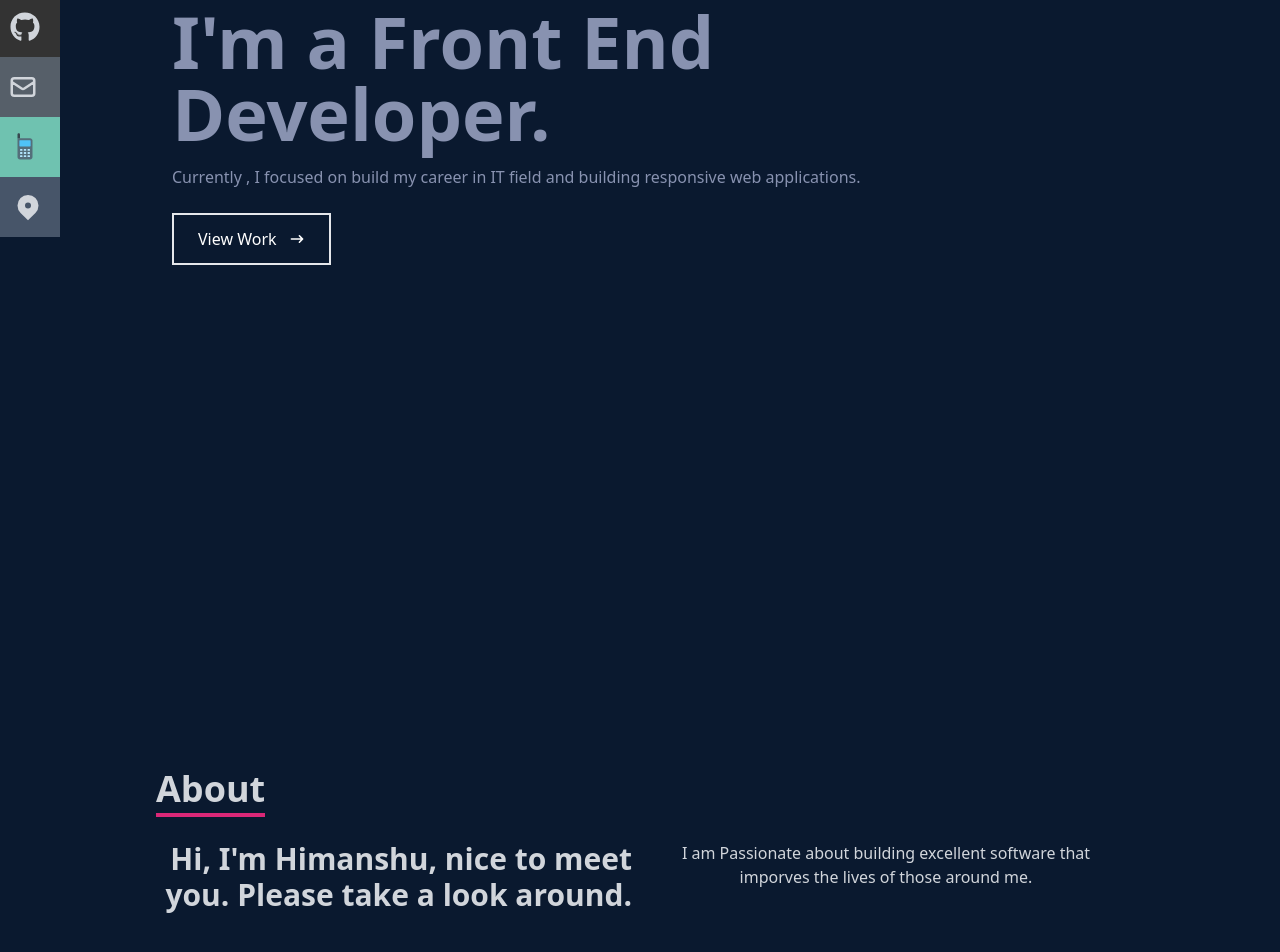
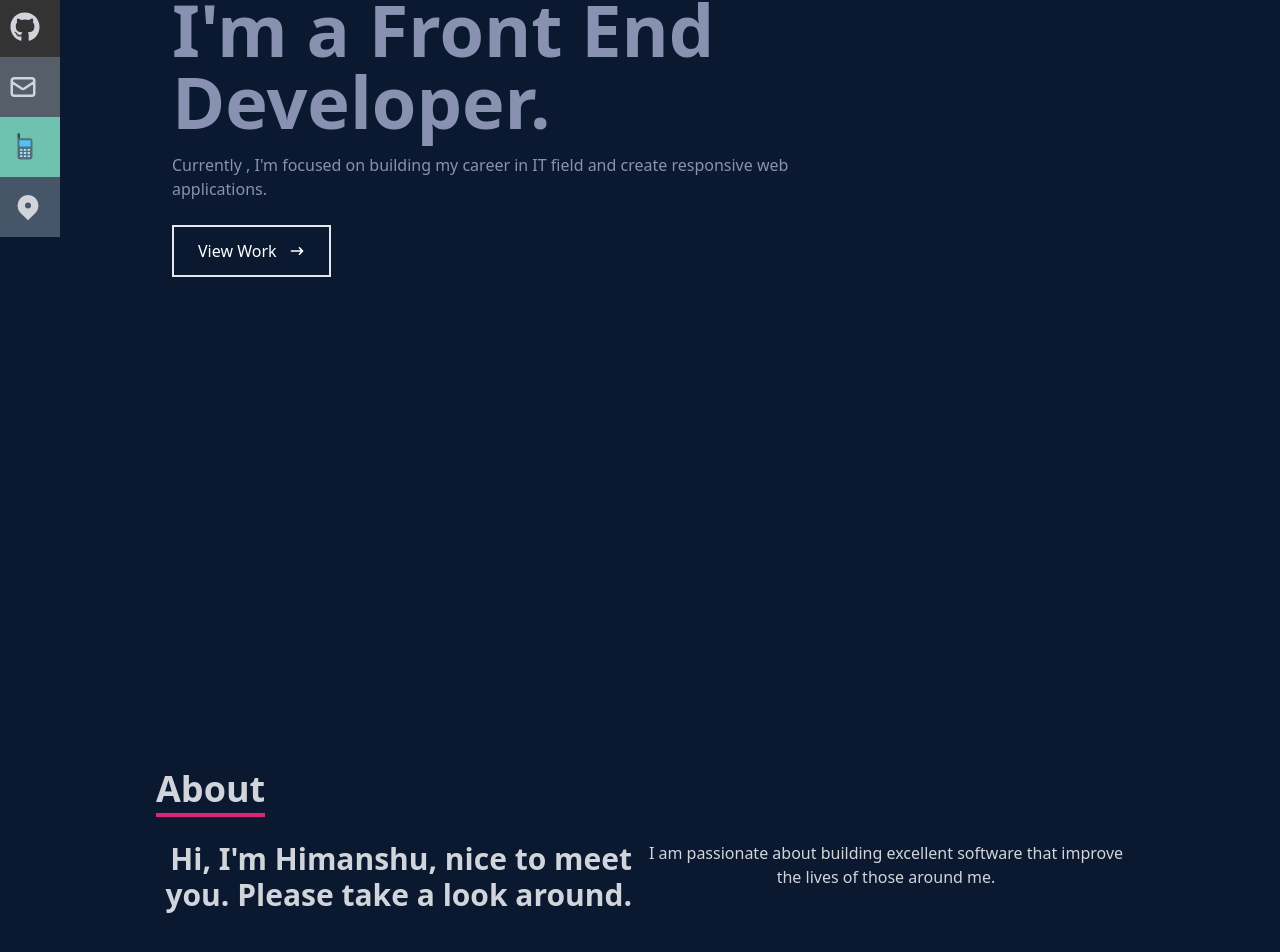
Before and after one commit to himanshu-x/himanshu-portfolia, a React (Create React App) app: page / in a window 1280 px wide. Shown: the part 343-1295 px from the top of the page. Built offline with nearby package versions, Linux system fonts and the light colour scheme.

Commit message:
spel mistaks resolve

```diff
--- a/src/pages/About.jsx
+++ b/src/pages/About.jsx
@@ -13,7 +13,7 @@ export default function About() {
                     <div className="sm:text-right text-3xl font-bold">
                         <p>Hi, I'm Himanshu, nice to meet you. Please take a look around.</p>
                     </div>
-                    <p>I am Passionate about building excellent software that imporves the lives of those around me.
+                    <p>I am passionate about building excellent software that improve the lives of those around me.
                     </p>
 
                 </div>
--- a/src/pages/Home.jsx
+++ b/src/pages/Home.jsx
@@ -11,7 +11,7 @@ export default function Home() {
                 <p className="text-pink-600 text-xl "> Hi, my name is</p>
                 <h1 className="text-4xl sm:text-7xl font-bold text-[#ccd6f6]">Himanshu Yadav</h1>
                 <h1 className="text-3xl sm:text-7xl font-bold text-[#8892b0]"> I'm a Front End Developer.</h1>
-                <p className="text-[#8892b0] py-4 max-w-[700px]"> Currently , I focused on build my career in IT field and building responsive web applications.</p>
+                <p className="text-[#8892b0] py-4 max-w-[700px]"> Currently , I'm focused on building my career in IT field and create responsive web applications.</p>
 
                 <div>
                     <button className="text-white group border-2 px-6 py-3 my-2 flex items-center hover:bg-pink-600 ">View Work
--- a/src/pages/Skills.jsx
+++ b/src/pages/Skills.jsx
@@ -15,7 +15,7 @@ export default function Skills() {
             <div className="max-w-[1000px] mx-auto flex flex-col justify-center w-full h-full p-4">
                 <div className="">
                     <p className="text-4xl font-bold inline  border-b-4 border-pink-600">Skills</p>
-                    <p className="py-4">These are the technologies I've worked with</p>
+                    <p className="py-4">These are the technologies I've worked with.</p>
                 </div>
                 <div className="w-full grid grid-cols-2 sm:grid-cols-4 gap-4 text-center py-8">
                     <div className="shadow-md shadow-[#0a192f] hover:scale-110 duration-500">
```
